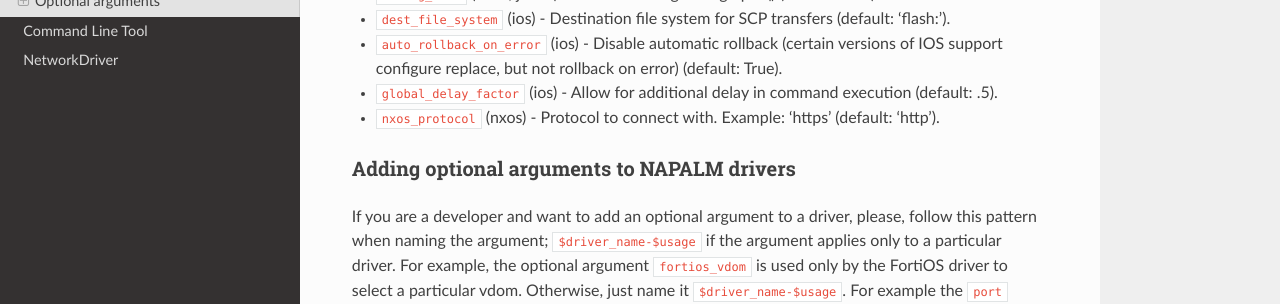
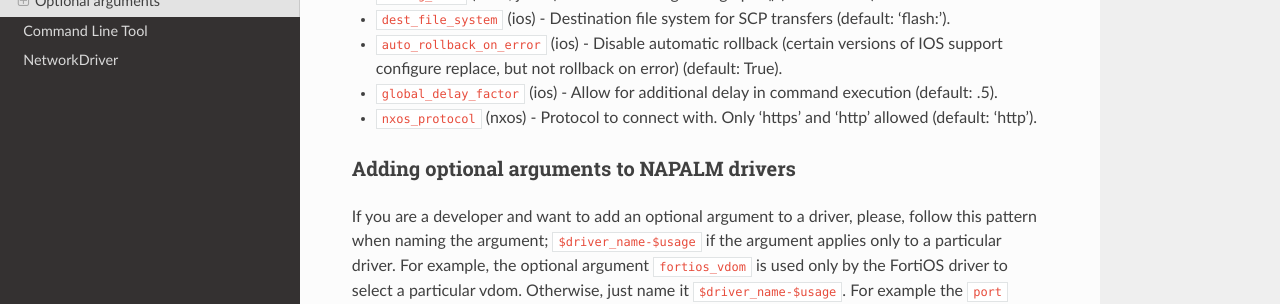
Before and after one commit to napalm-automation/napalm, a Sphinx documentation site: the page built from docs/support/index.rst, in a window 1280 px wide and 900 px high, scrolled down 2650 px. Shown: the part 383-687 px from the top of the window. Built offline with Sphinx 7.4.7 and the Read the Docs theme 2.0.0, drawn with Linux system fonts in a browser that asks for light colours.

Commit message:
Updated support/index.rst
Updated language around supported arguments for nxos_protocol per PR comments.

```diff
--- a/docs/support/index.rst
+++ b/docs/support/index.rst
@@ -138,7 +138,7 @@ ____________________________________
 * :code:`dest_file_system` (ios) - Destination file system for SCP transfers (default: 'flash:').
 * :code:`auto_rollback_on_error` (ios) - Disable automatic rollback (certain versions of IOS support configure replace, but not rollback on error) (default: True).
 * :code:`global_delay_factor` (ios) - Allow for additional delay in command execution (default: .5).
-* :code:`nxos_protocol` (nxos) - Protocol to connect with.  Example: 'https' (default: 'http').
+* :code:`nxos_protocol` (nxos) - Protocol to connect with.  Only 'https' and 'http' allowed (default: 'http').
 
 
 Adding optional arguments to NAPALM drivers
```
